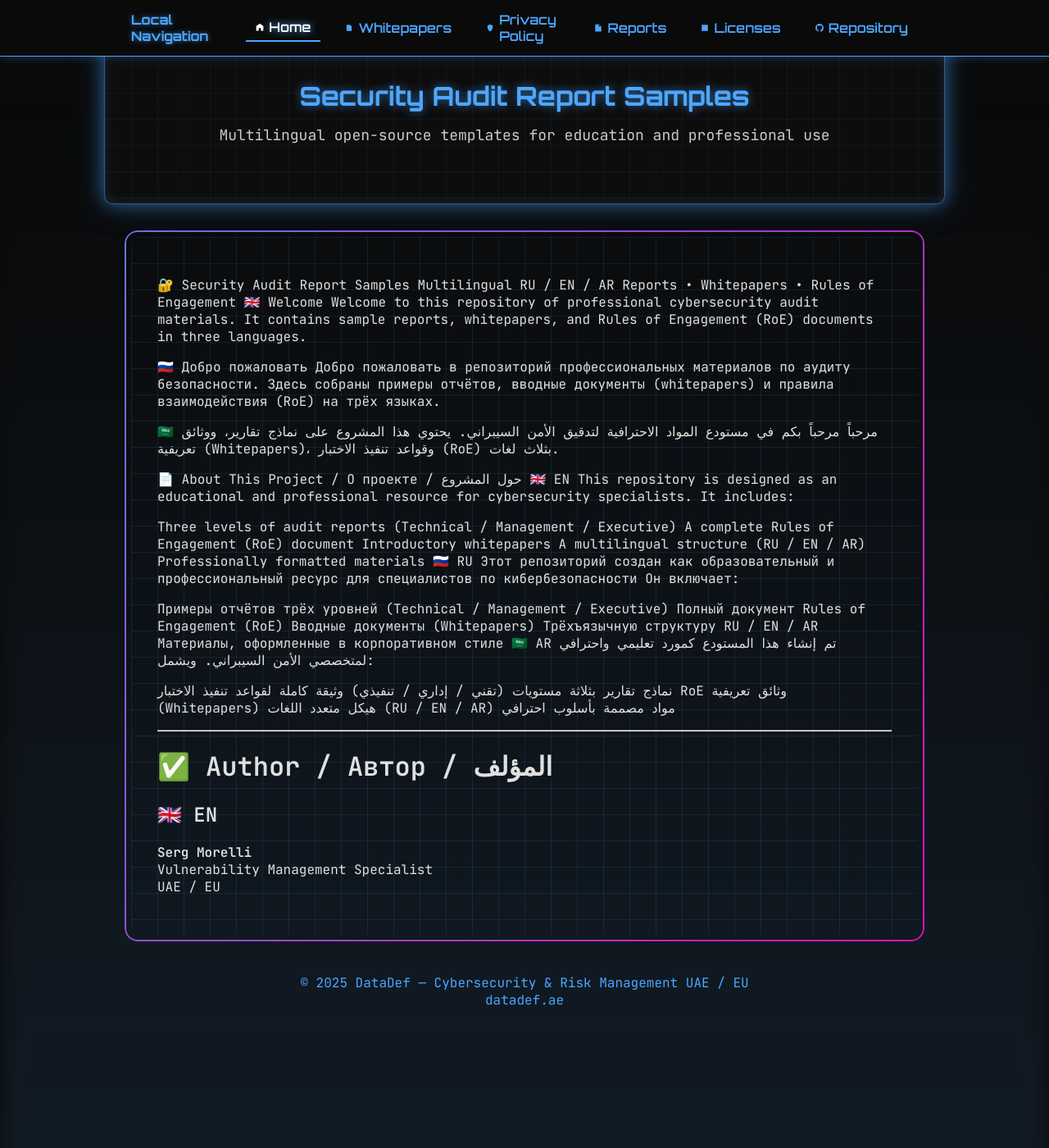
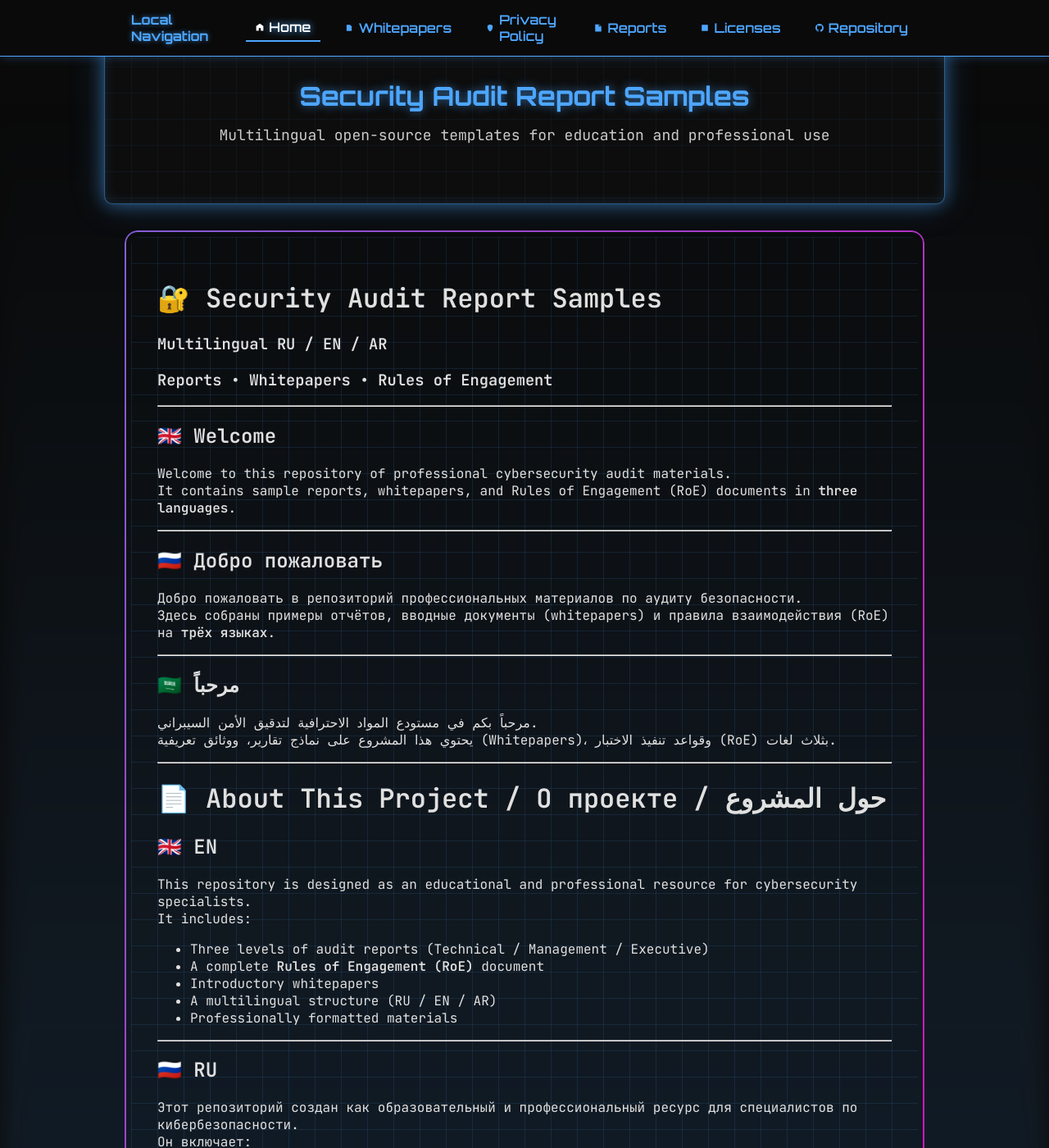
Before and after one commit to SergMorelli/SergMorelli-security-audit-report-samples, a Jekyll site: the page built from index.md, in a window 1280 px wide and 1400 px high. Shown: the whole window at 82% size. Built offline with Jekyll 4.4.1, drawn with Linux system fonts in a browser that asks for light colours; our own code applies the rules of GitHub Pages for plain Markdown files; part of the change alters nothing that is shown; some of the changed text lies outside the part shown.

Commit message:
reports3

````diff
--- a/index.md
+++ b/index.md
@@ -1,51 +1,94 @@
 ---
 layout: default
 ---
-🔐 Security Audit Report Samples
-Multilingual RU / EN / AR
-Reports • Whitepapers • Rules of Engagement
-🇬🇧 Welcome
+
+
+# 🔐 Security Audit Report Samples
+### Multilingual RU / EN / AR
+### Reports • Whitepapers • Rules of Engagement
+
+---
+
+## 🇬🇧 Welcome
+
 Welcome to this repository of professional cybersecurity audit materials.
-It contains sample reports, whitepapers, and Rules of Engagement (RoE) documents in three languages.
+It contains sample reports, whitepapers, and Rules of Engagement (RoE) documents in **three languages**.
 
-🇷🇺 Добро пожаловать
+---
+
+## 🇷🇺 Добро пожаловать
+
 Добро пожаловать в репозиторий профессиональных материалов по аудиту безопасности.
-Здесь собраны примеры отчётов, вводные документы (whitepapers) и правила взаимодействия (RoE) на трёх языках.
+Здесь собраны примеры отчётов, вводные документы (whitepapers) и правила взаимодействия (RoE) на **трёх языках**.
 
-🇸🇦 مرحباً
+---
+
+## 🇸🇦 مرحباً
+
 مرحباً بكم في مستودع المواد الاحترافية لتدقيق الأمن السيبراني.
 يحتوي هذا المشروع على نماذج تقارير، ووثائق تعريفية (Whitepapers)، وقواعد تنفيذ الاختبار (RoE) بثلاث لغات.
 
-📄 About This Project / О проекте / حول المشروع
-🇬🇧 EN
+---
+
+# 📄 About This Project / О проекте / حول المشروع
+
+## 🇬🇧 EN
 This repository is designed as an educational and professional resource for cybersecurity specialists.
 It includes:
 
-Three levels of audit reports (Technical / Management / Executive)
-A complete Rules of Engagement (RoE) document
-Introductory whitepapers
-A multilingual structure (RU / EN / AR)
-Professionally formatted materials
-🇷🇺 RU
-Этот репозиторий создан как образовательный и профессиональный ресурс для специалистов по кибербезопасности Он включает:
+- Three levels of audit reports (Technical / Management / Executive)
+- A complete **Rules of Engagement (RoE)** document
+- Introductory whitepapers
+- A multilingual structure (RU / EN / AR)
+- Professionally formatted materials
 
-Примеры отчётов трёх уровней (Technical / Management / Executive)
-Полный документ Rules of Engagement (RoE)
-Вводные документы (Whitepapers)
-Трёхъязычную структуру RU / EN / AR
-Материалы, оформленные в корпоративном стиле
-🇸🇦 AR
+---
+
+## 🇷🇺 RU
+Этот репозиторий создан как образовательный и профессиональный ресурс для специалистов по кибербезопасности.
+Он включает:
+
+- Примеры отчётов трёх уровней (Technical / Management / Executive)
+- Полный документ **Rules of Engagement (RoE)**
+- Вводные документы (Whitepapers)
+- Трёхъязычную структуру RU / EN / AR
+- Материалы, оформленные в корпоративном стиле
+
+---
+
+## 🇸🇦 AR
 تم إنشاء هذا المستودع كمورد تعليمي واحترافي لمتخصصي الأمن السيبراني.
 ويشمل:
 
-نماذج تقارير بثلاثة مستويات (تقني / إداري / تنفيذي)
-وثيقة كاملة لقواعد تنفيذ الاختبار RoE
-وثائق تعريفية (Whitepapers)
-هيكل متعدد اللغات (RU / EN / AR)
-مواد مصممة بأسلوب احترافي
+- نماذج تقارير بثلاثة مستويات (تقني / إداري / تنفيذي)
+- وثيقة كاملة لقواعد تنفيذ الاختبار **RoE**
+- وثائق تعريفية (Whitepapers)
+- هيكل متعدد اللغات (RU / EN / AR)
+- مواد مصممة بأسلوب احترافي
 
 
 
+
+---
+
+# 🗂️ Site Structure / Структура сайта / هيكل الموقع
+
+```
+Security Audit Report Samples
+│
+├── 📊 Reports
+│   ├── 🛠️ Technical        (EN / RU / AR)
+│   ├── 📋 Management       (EN / RU / AR)
+│   └── 🏛️ Executive        (EN / RU / AR)
+│
+├── 📘 Whitepapers          (EN / RU / AR)
+│
+├── 🔒 Privacy Policy
+│
+└── 📄 Licenses
+    ├── Documentation License (CC BY-NC 4.0)
+    └── Trademarks            (EN / RU / AR)
+```
 
 ---
 
````
